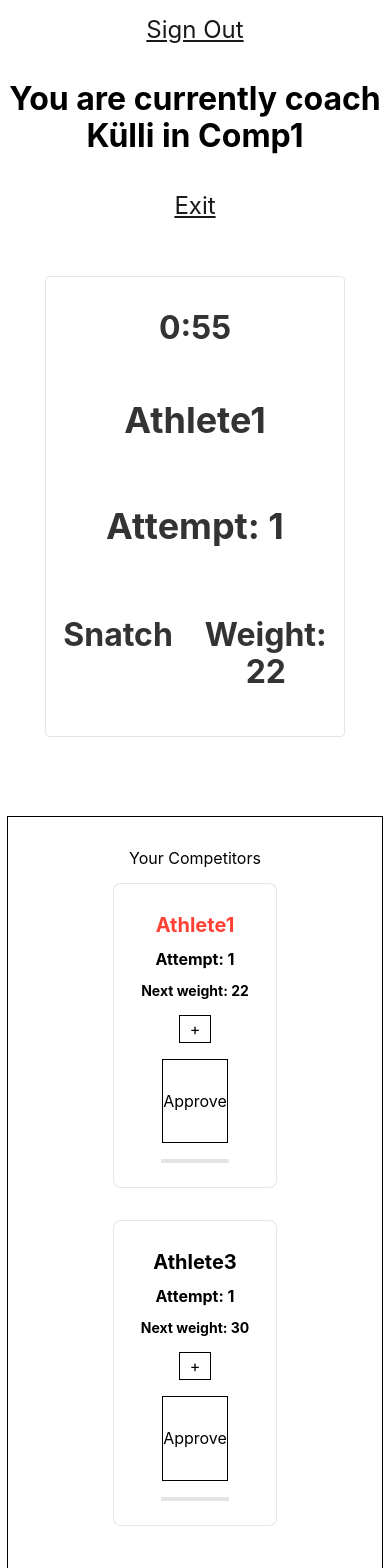
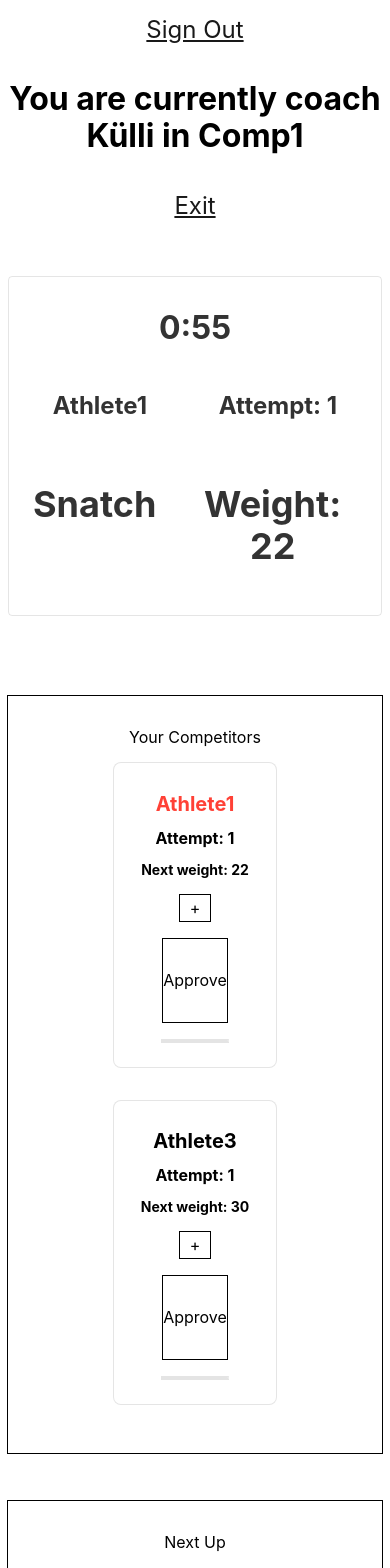
Before and after one commit to andresrmts/WLManagement, a React (Create React App) app: page /competition/0 in a window 390 px wide. Shown: the top 1568 px of the page. Built offline with nearby package versions, Linux system fonts and the light colour scheme.

Commit message:
Some responsiveness improvements

```diff
--- a/src/components/CardList/AthleteCard/index.js
+++ b/src/components/CardList/AthleteCard/index.js
@@ -35,7 +35,7 @@ const AthleteCard = ({
   };
 
   return (
-    <article className="mw5 tc dib bg-white br3 pa3 ma3 mh4 ba b--black-10">
+    <article className="w-auto tc dib bg-white br3 pa3 ma3 mh4 ba b--black-10">
       {showError ? <ErrorPopup closeError={setShowError} message={showError} /> : null}
       <div className="tc">
         <h1 className={`tc center f4 flex flex-wrap ${onTheClock.name === name ? 'red' : ''}`}>{name}</h1>
--- a/src/components/CardList/CompetitionCard/index.js
+++ b/src/components/CardList/CompetitionCard/index.js
@@ -13,13 +13,13 @@ const CompetitionCard = ({ name, location, id, authorId, officials, date }) => {
   };
 
   return (
-    <article className="mw5 tc dib bg-white br3 pa3 ma3 ba b--black-10">
+    <article className="mw5 tc dib bg-white br3 pa3 ma3 ba b--black-10 w-auto">
       <div className="tc">
-        <h1 className="tc f4">{name}</h1>
+        <h1 className="tc f4 mt0">{name}</h1>
         <h2 className="tc f5">{location}</h2>
-        <h3 className="tc f6">{date}</h3>
+        <h3 className="tc f5">{date}</h3>
         <hr className="mw3 bb bw1 b--black-10" />
-        <div style={{ display: 'flex', justifyContent: 'center' }}>
+        <div className="flex justify-center">
           <Link
             to={`/competition/${id}`}
             className="f6 link dim br-pill ba ph3 pv2 mb2 dib mid-gray pointer no-underline black-90"
--- a/src/components/CardList/index.js
+++ b/src/components/CardList/index.js
@@ -16,13 +16,12 @@ const CardList = ({
   if (competitions) {
     return (
       <div>
-        {competitions.map((comp, i) => {
+        {competitions.map(comp => {
           return (
             <CompetitionCard
               key={comp.id}
               id={comp.id}
               name={comp.name}
-              email={comp.email}
               location={comp.location}
               authorId={comp.authorId}
               officials={comp.officials}
@@ -35,7 +34,7 @@ const CardList = ({
   } else {
     return (
       <div>
-        {myAthletes.map((athlete, i) => {
+        {myAthletes.map(athlete => {
           return (
             <AthleteCard
               key={athlete.id}
--- a/src/components/Navigation/index.js
+++ b/src/components/Navigation/index.js
@@ -13,7 +13,7 @@ const Navigation = () => {
 
   if (userId) {
     return (
-      <nav style={{ display: 'flex', justifyContent: 'center' }}>
+      <nav className="flex justify-center mv0">
         <Link to="/" onClick={() => signOut()} className="f3 pa3 underline pointer black-90">
           Sign Out
         </Link>
@@ -21,7 +21,7 @@ const Navigation = () => {
     );
   } else {
     return (
-      <nav style={{ display: 'flex', justifyContent: 'center' }}>
+      <nav className="flex justify-center">
         <Link to="/" className="f3 pa3 underline pointer black-90">
           Sign In
         </Link>
--- a/src/pages/Competitions/index.js
+++ b/src/pages/Competitions/index.js
@@ -12,16 +12,16 @@ const Competitions = ({ onSearchChange }) => {
 
   return (
     <div>
-      <p className="pa4 tc" style={{ display: 'flex', justifyContent: 'center' }}>
+      <p className="flex justify-center pa1 tc">
         You are signed in as {userName}. Please Create a new Competition or join an existing competition.
       </p>
       <div>
-        <div className="fl w-100 w-50-ns pa2 tc" style={{ display: 'flex', justifyContent: 'center' }}>
-          <Link to="/competitioncreation" className="pointer f6 link dim br-pill ba ph3 pv2 mb2 mid-gray no-underline">
+        <div className="flex justify-center fl w-100 w-50-ns pa2 tc">
+          <Link to="/competitioncreation" className="pointer f5 link dim br-pill ba ph3 pv2 mb2 mid-gray no-underline">
             New Competition
           </Link>
         </div>
-        <div className="fl w-100 w-50-ns pa1 black-80" style={{ display: 'flex', justifyContent: 'center' }}>
+        <div className="flex justify-center fl w-100 w-50-ns pa1 black-80">
           <div className="measure">
             <label htmlFor="competition" className="f6 b db mb2">
               Search for a competition
@@ -36,14 +36,14 @@ const Competitions = ({ onSearchChange }) => {
           </div>
         </div>
         <div className="fl w-100 w-50-ns pa2 tc">
-          <h1>Your Competitions</h1>
+          <h1 className="f4">Your Competitions</h1>
           <div>
             <CardList competitions={yourComps} />
           </div>
         </div>
       </div>
       <div className="fl w-100 w-50-ns pa2 tc">
-        <h1>Available Competitions</h1>
+        <h1 className="f4">Available Competitions</h1>
         <CardList competitions={activeComps} />
       </div>
     </div>
--- a/src/pages/HandleCompetition/components/CoachInCompetition/index.js
+++ b/src/pages/HandleCompetition/components/CoachInCompetition/index.js
@@ -46,11 +46,11 @@ const CoachInCompetition = ({ athletes, lift, toggleTimer, time, changeTime, tim
 
   return (
     <div className="cf ph2-ns">
-      <div className="fl w-100 w-60-ns pa2">
+      <div className="fl w-60-ns pa2">
         <NextAttempt lift={lift} timer={timer} time={time} changeTime={changeTime} />
       </div>
-      <div className="fl w-100 w-40-ns pa2 mv4">
-        <div className="tc outline bg-white pv4">
+      <div className="fl w-auto w-40-ns pa2 mv4">
+        <div className="tc w-auto outline bg-white pv4 vh-50-ns overflow-y-scroll">
           Your Competitors
           <CardList
             toggleTimer={toggleTimer}
@@ -64,7 +64,7 @@ const CoachInCompetition = ({ athletes, lift, toggleTimer, time, changeTime, tim
           />
         </div>
       </div>
-      <div className="fl w-100 w-100-ns pa2">
+      <div className="fl w-100 pa2">
         <div className="tc outline bg-white pv4">
           Next Up
           <Table columns={columns} tableContent={onTheClock} />
--- a/src/pages/HandleCompetition/components/NextAttempt/index.js
+++ b/src/pages/HandleCompetition/components/NextAttempt/index.js
@@ -35,17 +35,19 @@ const NextAttempt = ({ changeTime, time, timer, lift }) => {
 
   if (next.length > 0) {
     return (
-      <article className="br2 ba dark-gray b--black-10 mv4 w-80 center">
+      <article className="h-auto br2 ba dark-gray b--black-10 mv4 w-auto center">
         <div className="pa2 ph3-ns pb3-ns">
           <div className="mt1">
-            <div className="flex flex-column justify-around">
+            <div className="flex flex-column justify-center">
               <Timer timer={timer} time={time} changeTime={changeTime} />
-              <h1 className="f2 pa2">{next[0].name}</h1>
-              <h1 className="f2 pa2">Attempt: {next[0].attempt + 1}</h1>
             </div>
             <div className="flex justify-around">
-              <h1 className="f2-m pa3">{lift === 'snatch' ? 'Snatch' : 'Clean and Jerk'}</h1>
-              <h1 className="f2-m pa3">Weight: {next[0][lift]}</h1>
+              <h1 className="f3 pa2">{next[0].name}</h1>
+              <h1 className="f3 pa2">Attempt: {next[0].attempt + 1}</h1>
+            </div>
+            <div className="flex justify-around">
+              <h1 className="f2 pa3">{lift === 'snatch' ? 'Snatch' : 'Clean and Jerk'}</h1>
+              <h1 className="f2 pa3">Weight: {next[0][lift]}</h1>
             </div>
           </div>
         </div>
```
